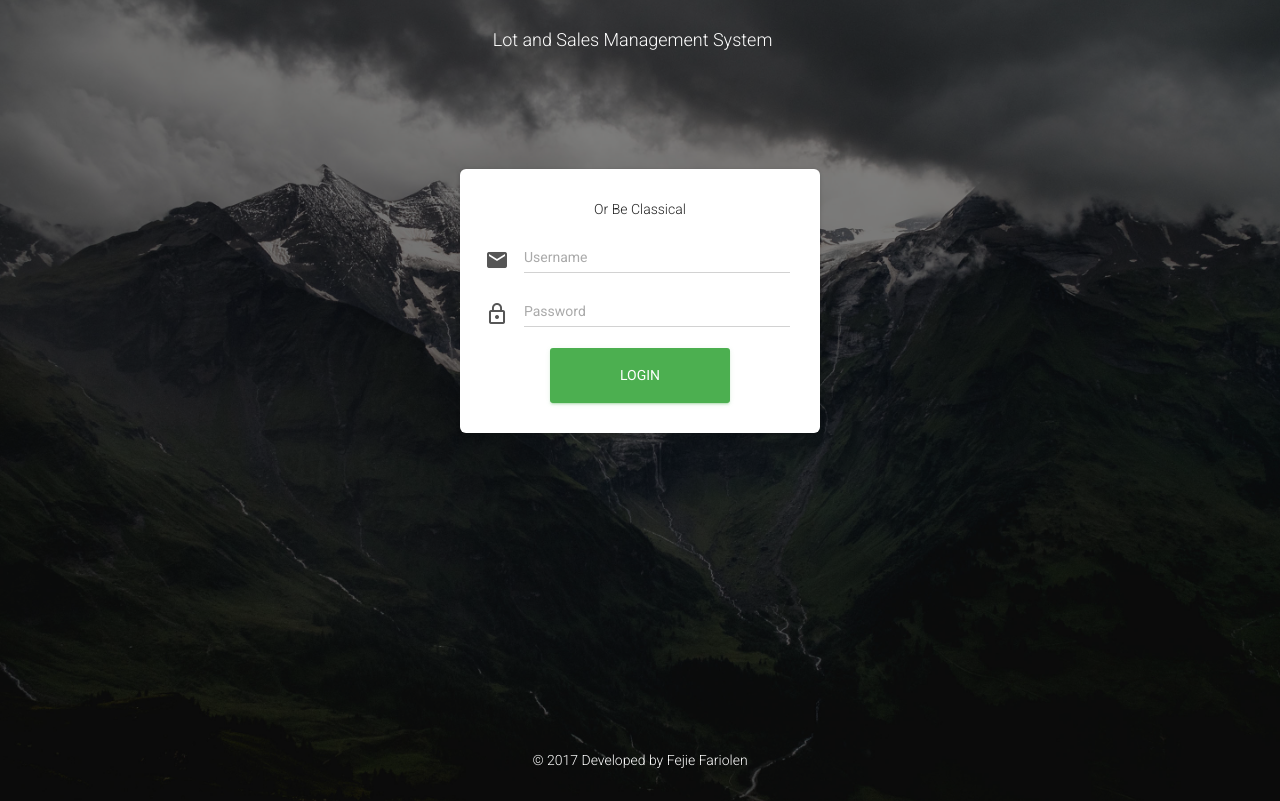
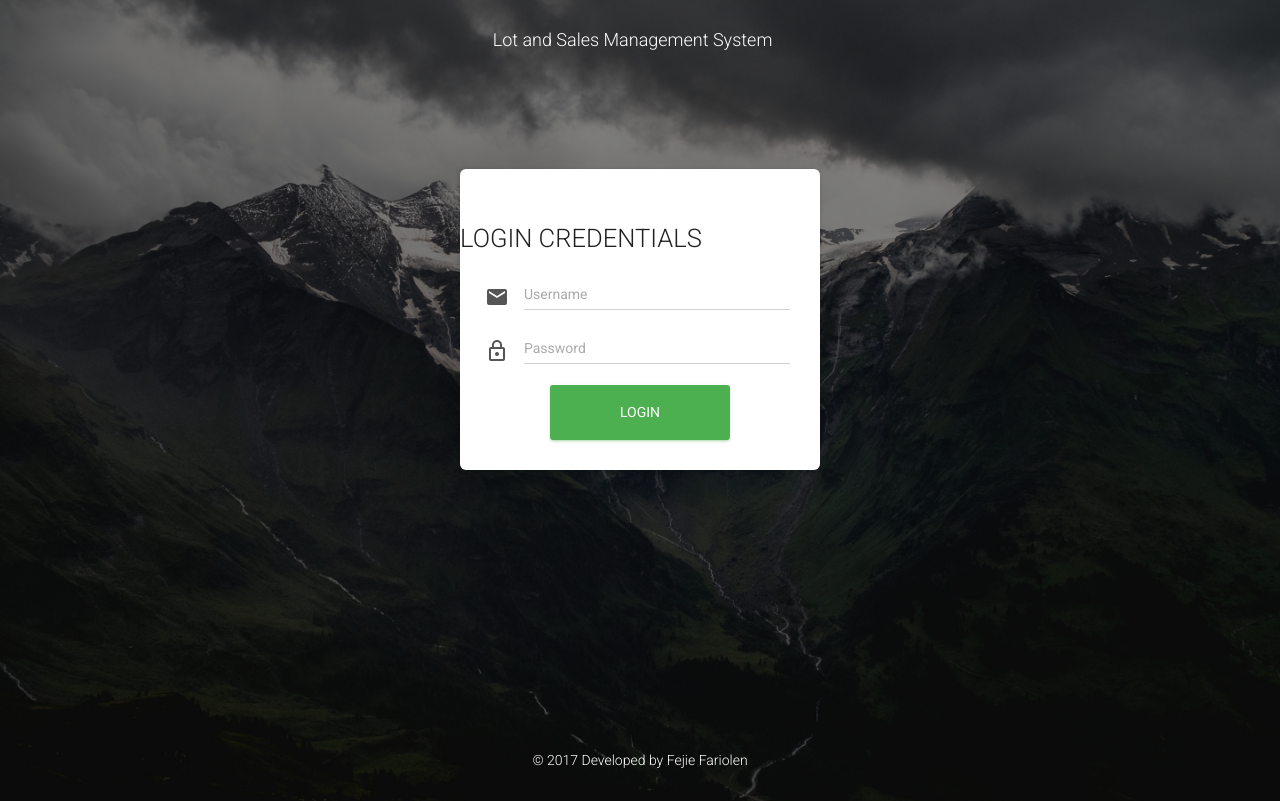
Before and after one commit to azucenaz/Lot-and-Housing-Management-System, a CodeIgniter app: the page made by application/views/login.php in a window 1280 px wide. Run offline with CodeIgniter, Linux system fonts and the light colour scheme; some libraries are stand-ins or nearby versions.

Commit message:
add code

```diff
--- a/application/views/login.php
+++ b/application/views/login.php
@@ -3,7 +3,7 @@
 <head>
     <meta charset="utf-8" />
     <meta http-equiv="X-UA-Compatible" content="IE=edge,chrome=1" />
-    <title>>Lot Management System</title>
+    <title>Lot Management System</title>
     <meta content='width=device-width, initial-scale=1.0, maximum-scale=1.0, user-scalable=0' name='viewport' />
     <meta name="viewport" content="width=device-width" />
     <link href="<?php echo base_url('assets/css/bootstrap.min.css'); ?>" rel="stylesheet" />
@@ -39,9 +39,7 @@
                         <div class="col-md-4 col-sm-6 col-md-offset-4 col-sm-offset-3">
                             <form method="#" action="#">
                                 <div class="card card-login card-hidden">
-                                    <p class="category text-center">
-                                        Or Be Classical
-                                    </p>
+                                    <h3 class="text-centert">LOGIN CREDENTIALS</h3>
                                     <div class="card-content">
                                         <div class="input-group">
                                             <span class="input-group-addon">
```
